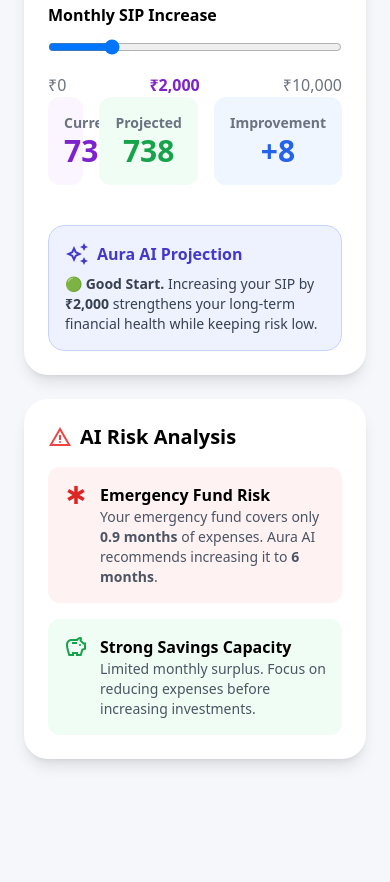
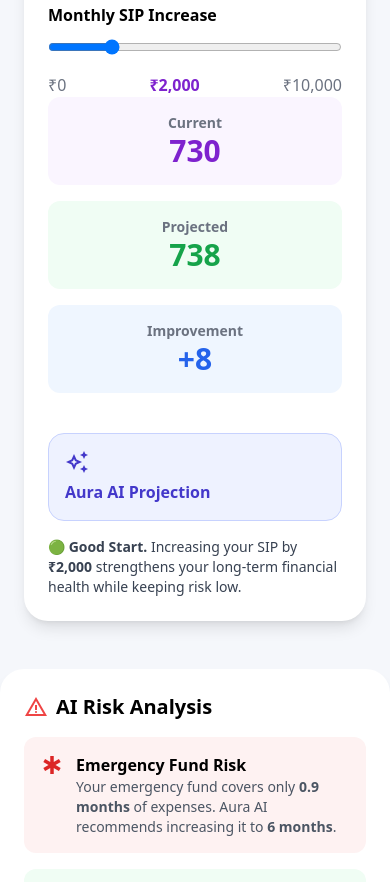
Before and after one commit to malay-sri/AuraLabs, a plain HTML site: page analysis.html in a window 390 px wide. Shown: the part 2035-2917 px from the top of the page. Before the commit the page ends 2818 px from the top, so only its background shows below. Drawn offline with nearby package versions, Linux system fonts and the light colour scheme.

Commit message:
Phone layout improvement v3.0

```diff
--- a/analysis.html
+++ b/analysis.html
@@ -259,7 +259,7 @@
                 </div>
 
                 <div
-                    class="col-span-3 mt-6 mx-auto w-full rounded-2xl bg-indigo-50 border border-indigo-200 p-4 transition-all duration-300 hover:translate-y-1 hover:shadow-xl hover:border-purple-600 cursor-pointer">
+                    class="col-span-1 sm:col-span-3 mt-6 mx-auto w-full rounded-2xl bg-indigo-50 border border-indigo-200 p-4 transition-all duration-300 hover:translate-y-1 hover:shadow-xl hover:border-purple-600 cursor-pointer"
                     <div class="flex items-center gap-2 mb-2">
                         <span class="material-symbols-outlined text-indigo-700">
                             auto_awesome
```
